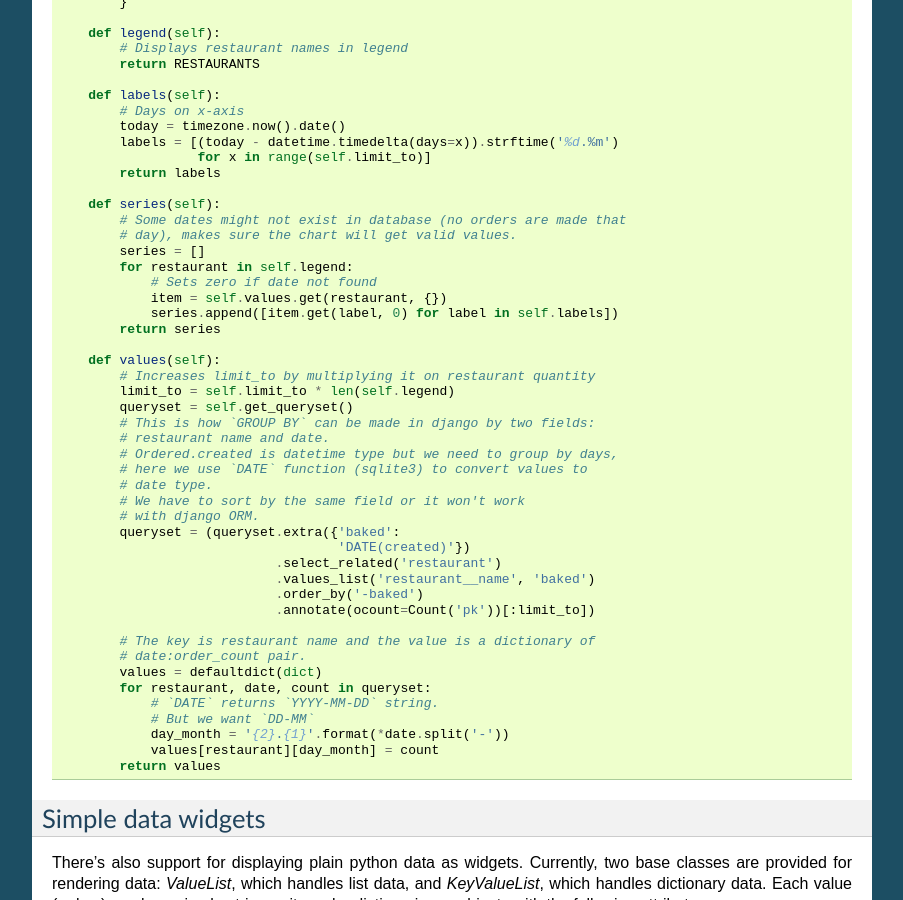
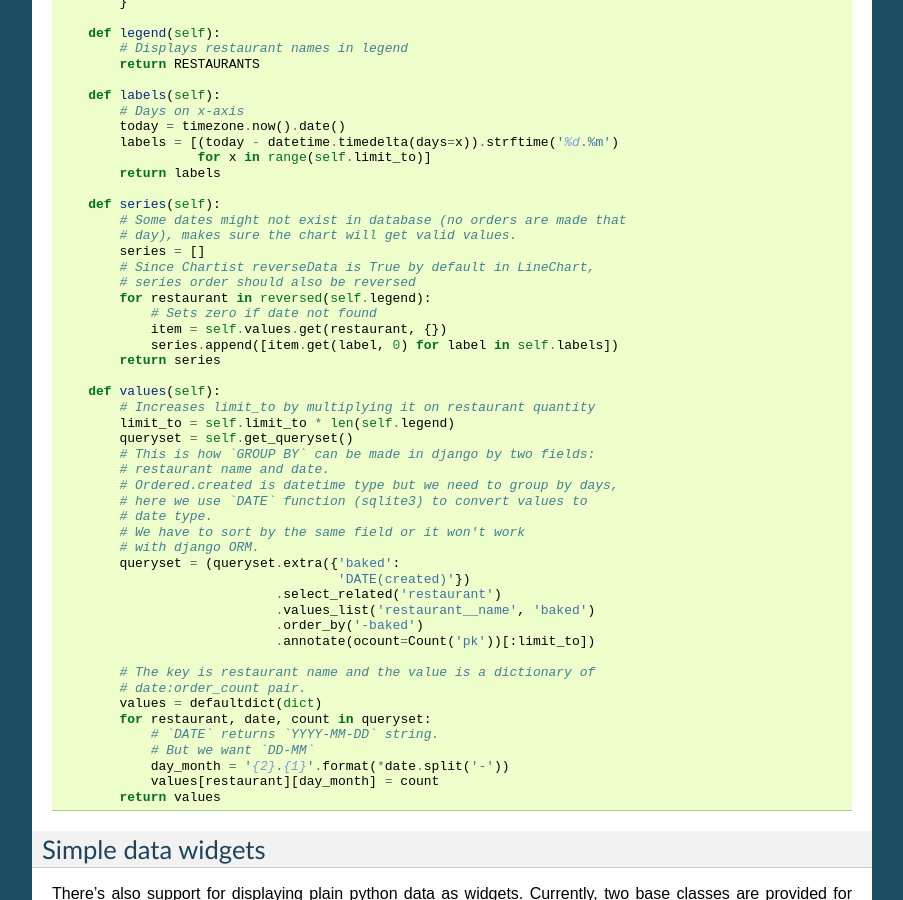
Before and after one commit to darkmoon-joker/django_control, a Sphinx documentation site: the page built from docs/examples.rst, in a window 1280 px wide and 900 px high, scrolled down 3359 px. Shown: the whole window, without its empty margins (198-1101 px from the left). Built offline with Sphinx 7.4.7, drawn with Linux system fonts in a browser that asks for light colours; some of the changed text lies outside the part shown.

Commit message:
Fix series data order for LineChart example

```diff
--- a/docs/examples.rst
+++ b/docs/examples.rst
@@ -234,7 +233,9 @@ LineChart widget with multiple series
             # Some dates might not exist in database (no orders are made that
             # day), makes sure the chart will get valid values.
             series = []
-            for restaurant in self.legend:
+            # Since Chartist reverseData is True by default in LineChart,
+            # series order should also be reversed
+            for restaurant in reversed(self.legend):
                 # Sets zero if date not found
                 item = self.values.get(restaurant, {})
                 series.append([item.get(label, 0) for label in self.labels])
```
Also changed, not shown: other parts of docs/examples.rst (+2 -3 lines).
